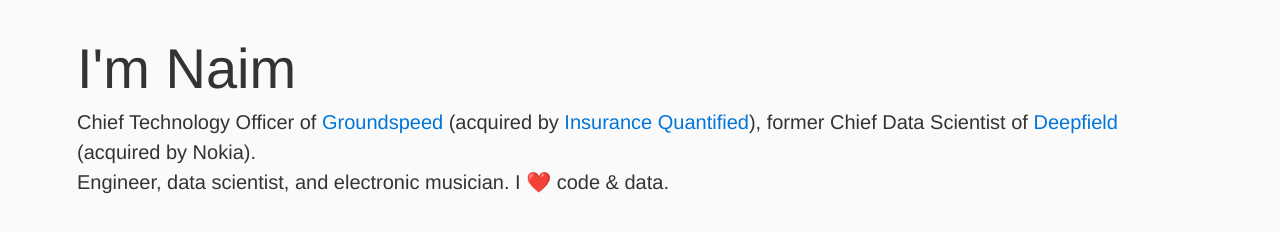
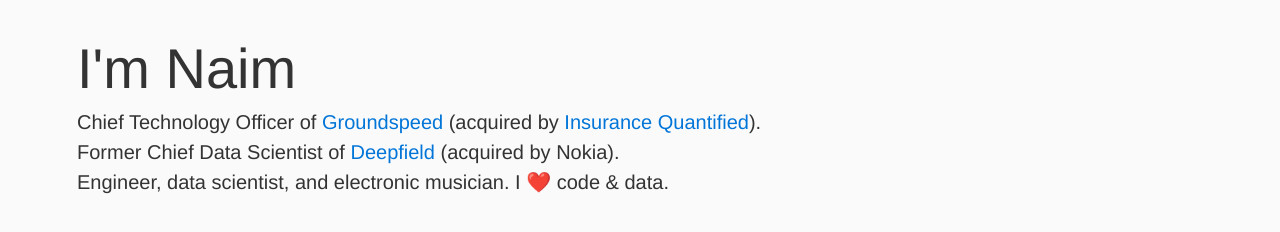
Before and after one commit to naim/naim.github.io, a plain HTML site: page index.html in a window 1280 px wide. Drawn offline with Linux system fonts and the light colour scheme.

Commit message:
Update index.html

```diff
--- a/index.html
+++ b/index.html
@@ -12,7 +12,8 @@
   <![endif]-->
   <div class=container>
     <h1 class=display-1>I'm Naim</h1>
-    <p class=lead>Chief Technology Officer of <a href=http://www.groundspeed.com>Groundspeed</a> (acquired by <a href=https://insurancequantified.com">Insurance Quantified</a>), former Chief Data Scientist of <a href=https://www.nokia.com/networks/ip-networks/deepfield/>Deepfield</a> (acquired by Nokia).
+    <p class=lead>Chief Technology Officer of <a href=http://www.groundspeed.com>Groundspeed</a> (acquired by <a href=https://insurancequantified.com">Insurance Quantified</a>).
+      <br>Former Chief Data Scientist of <a href=https://www.nokia.com/networks/ip-networks/deepfield/>Deepfield</a> (acquired by Nokia).
       <br>Engineer, data scientist, and electronic musician. I ❤️ code &amp; data.</p>
     <div class=row>
       <div class="col-md-offset-3 col-md-6"></div>
```
